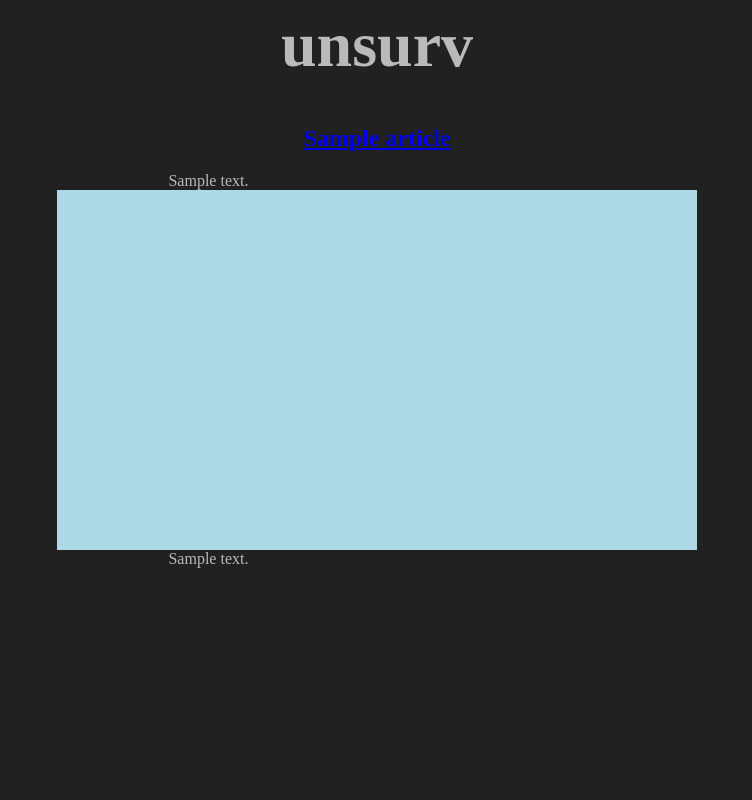
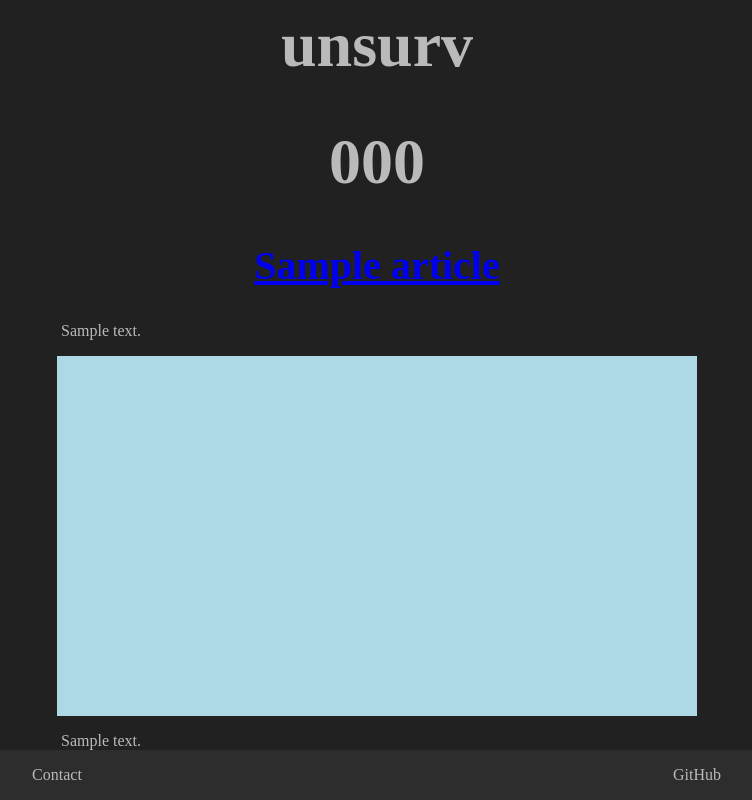
Before and after one commit to unsurv/unsurv-org, a Django app: template unsurvorg/website/templates/website/index.html in a window 1280 px wide. Shown: the whole page, without its empty margins (263-1015 px from the left). Run offline with Django 3.2, Linux system fonts and the light colour scheme; tables that the repository leaves empty hold one stand-in row (values such as "Sample post"); the template is opened without the code that fills it: values that come from a table or form of the project are taken from there, most other values are stand-ins (such as "Sample title", 1, 10 or a date in 2020); parts of the project's set-up code (start-up, migrations or seed data) failed here and were passed over.

Commit message:
reworked model to allow translations, added footer to template

```diff
--- a/unsurvorg/website/admin.py
+++ b/unsurvorg/website/admin.py
@@ -2,6 +2,7 @@ from django.contrib import admin
 
 # Register your models here.
 
-from .models import Article
+from .models import Article, TranslatedArticle
 
 admin.site.register(Article)
+admin.site.register(TranslatedArticle)
--- a/unsurvorg/website/models.py
+++ b/unsurvorg/website/models.py
@@ -7,15 +7,12 @@ import datetime
 
 
 class Article(models.Model):
+    article_language = models.CharField(max_length=2, default="en")
     article_title = models.CharField(max_length=200)
     article_text = models.TextField()
     embedded_video_url = models.URLField()
-    embedded_video_title = models.CharField(max_length=120, default="")
     text_after_video = models.TextField(default="")
     keep_top_position = models.BooleanField(default=False)
-
-    translated_title = models.CharField(max_length=200)
-    translated_text = models.TextField()
 
     publication_datetime = models.DateTimeField("date_published", auto_now=True)
     last_updated_datetime = models.DateTimeField("last_updated", auto_now=True)
@@ -25,6 +22,20 @@ class Article(models.Model):
 
     def was_published_recently(self):
         return self.publication_datetime >= timezone.now() - datetime.timedelta(days=1)
+
+
+class TranslatedArticle(models.Model):
+    article = models.ForeignKey(Article, related_name="translations", on_delete="CASCADE")
+    article_language = models.CharField(max_length=2)
+    article_title = models.CharField(max_length=200)
+    article_text = models.TextField()
+    embedded_video_url = models.URLField()
+    text_after_video = models.TextField(default="")
+    keep_top_position = models.BooleanField(default=False)
+
+    publication_datetime = models.DateTimeField("date_published", auto_now=True)
+    last_updated_datetime = models.DateTimeField("last_updated", auto_now=True)
+
 
 
 """
--- a/unsurvorg/website/static/css/website.css
+++ b/unsurvorg/website/static/css/website.css
@@ -1,9 +1,5 @@
 body {
     background-color: #212121;
-}
-
-div {
-    margin: auto
 }
 
 h1, h2 {
@@ -15,7 +11,11 @@ h1 {
     font-size: 400%;
 }
 
-p {
+h2 {
+    font-size: 250%;
+}
+
+.article_text {
     text-align: justify;
     text-justify: inter-word;
     color: #bababa;
@@ -27,6 +27,42 @@ p {
 }
 
 .center {
-    margin: auto;
-    width: 33%;
+    margin-left: auto;
+    margin-right: auto;
+    width: 50%;
 }
+
+.embedded_video {
+    margin: auto
+}
+
+.footer {
+    position: fixed;
+    left: 0;
+    bottom: 0;
+    height: 50px;
+    width: 100%;
+    text-align: center;
+    background-color: #2d2d2d;
+    color: #b1b1b1;
+
+}
+
+.unmarked_link {
+    color: #bababa;
+    text-decoration: none;
+}
+
+.split {
+  width: 50%;
+  position: fixed;
+  bottom: 0;
+}
+
+.left {
+  left: 0;
+}
+
+.right {
+  right: 0;
+}
--- a/unsurvorg/website/templates/website/index.html
+++ b/unsurvorg/website/templates/website/index.html
@@ -4,17 +4,20 @@
     <head>
         <title>unsurv</title>
         <link rel="stylesheet" href="{% static 'css/website.css' %}">
+        <link rel="shortcut icon" href="{%  static 'favicon.ico' %}">
 
     </head>
     <body>
         <div>
             <h1>unsurv</h1>
+            <h1>{{language_code}}</h1>
+
         </div>
 
         {% for article in latest_article_list %}
         <div>
             <h2><a href="/blog/{{ article.id }}/">{{ article.article_title }}</a></h2>
-            <p class="center">
+            <p class="center article_text">
                 {{article.article_text}}
             </p>
 
@@ -30,7 +33,7 @@
 
             {% if article.text_after_video %}
 
-            <p class="center">
+            <p class="center article_text">
                 {{article.text_after_video}}
             </p>
 
@@ -41,5 +44,21 @@
 
         {% endfor %}
 
+
+    <div class="footer">
+
+
+        <div class="split left">
+            <p><a class="unmarked_link" href="/contact">Contact</a></p>
+        </div>
+
+         <div class="split right">
+            <p><a class="unmarked_link" href="https://github.com/unsurv">GitHub</a></p>
+        </div>
+
+
+
+    </div>
+
     </body>
 </html>
```
Also changed, not shown: unsurvorg/website/views.py (+20 -3 lines), unsurvorg/website/migrations/0007_auto_20200212_1714.py (added), unsurvorg/website/static/favicon.ico (added).
